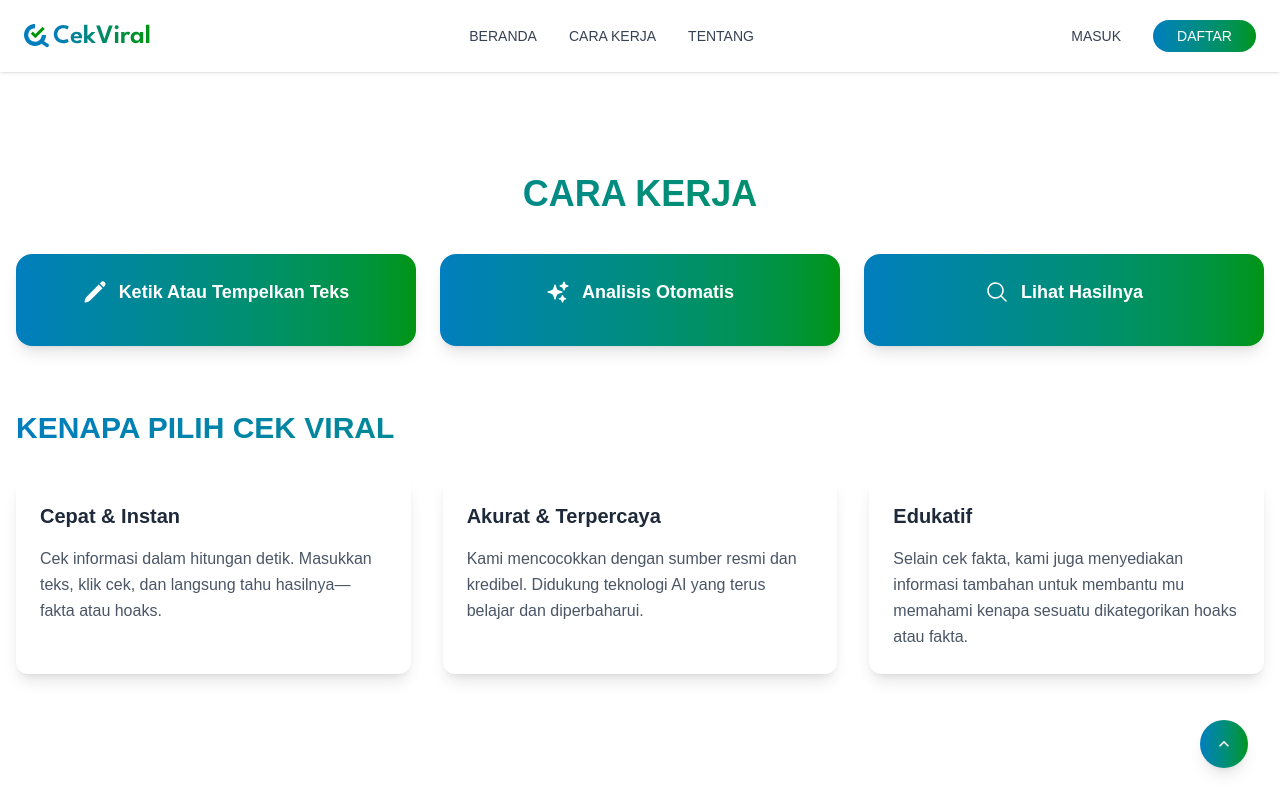
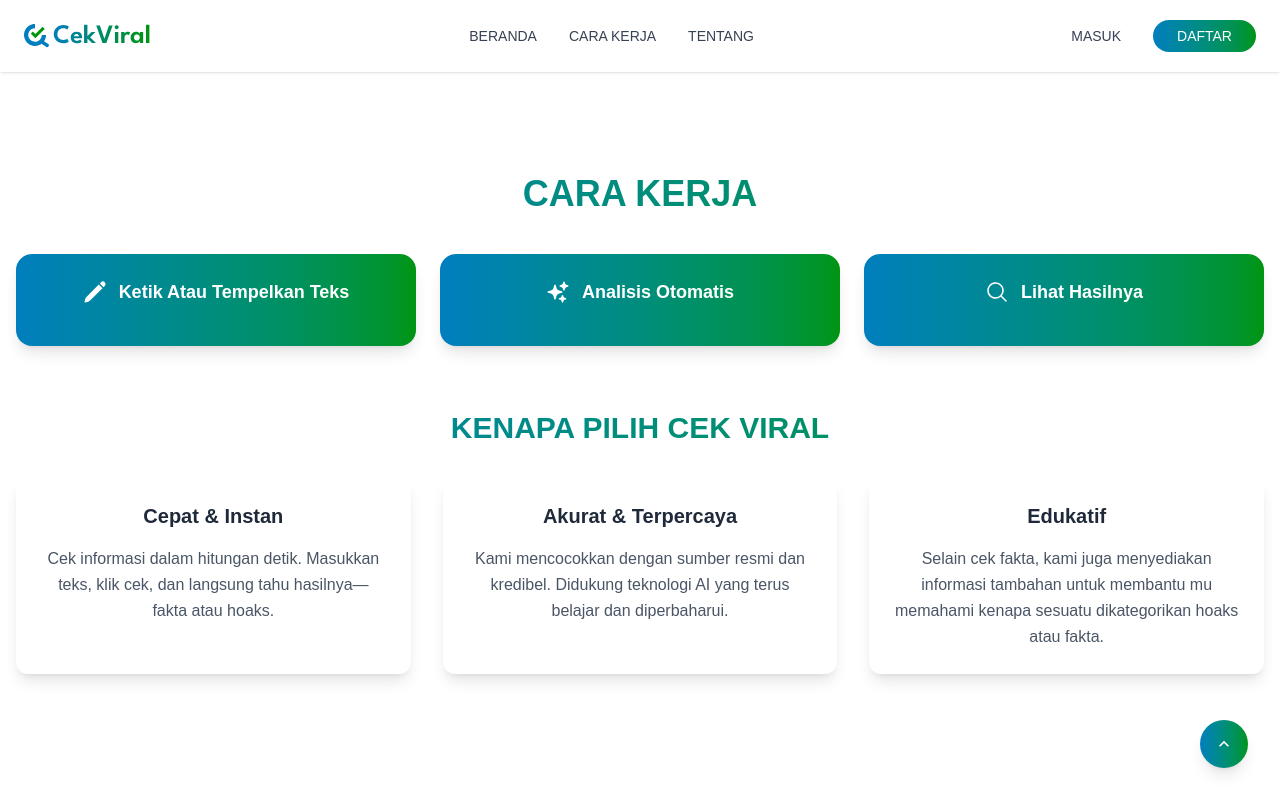
Before and after one commit to Ryanz23/cek-viral-try, a React (Vite) app: page /how-it-works in a window 1280 px wide. Shown: the top 800 px of the page. Built offline with nearby package versions, Linux system fonts and the light colour scheme.

Commit message:
change align text

```diff
--- a/src/pages/Works.jsx
+++ b/src/pages/Works.jsx
@@ -54,9 +54,11 @@ const Works = () => {
 
         {/* Why Choose Section */}
         <div>
-          <h2 className="text-3xl font-bold bg-gradient-to-r from-blue-main to-green-main bg-clip-text mb-8 text-transparent text-start">KENAPA PILIH CEK VIRAL</h2>
+          <h2 className="text-3xl font-bold bg-gradient-to-r from-blue-main to-green-main bg-clip-text mb-8 text-transparent text-center">
+            KENAPA PILIH CEK VIRAL
+          </h2>
 
-          <div className="grid grid-cols-1 md:grid-cols-3 gap-8">
+          <div className="grid grid-cols-1 md:grid-cols-3 gap-8 text-center">
 
             {/* Feature 1 */}
             <div className="bg-white rounded-xl p-6 shadow-lg">
```
